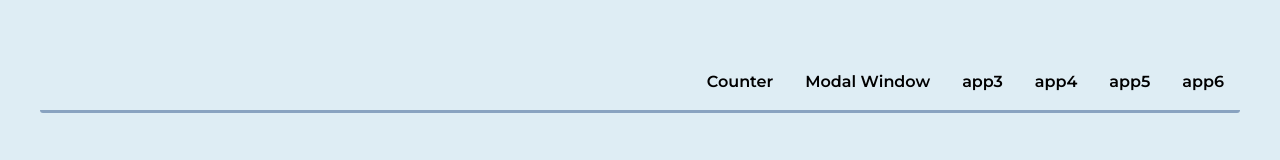
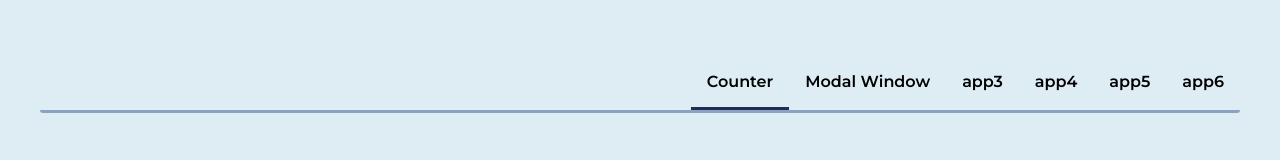
Before and after one commit to valeevaDiana/Six-projects, a React (Vite) app: page / in a window 1280 px wide. Shown: the top 160 px of the page. Built offline with nearby package versions, Linux system fonts and the light colour scheme.

Commit message:
add underline to menu

```diff
--- a/src/App.css
+++ b/src/App.css
@@ -28,13 +28,17 @@
 .navigation li {
   padding: 1rem 1rem;
   cursor: pointer;
-  transition: all 0.5s ease;
+  transition: all 0.3s ease;
   border-bottom: 3px solid transparent;
 }
 
 .navigation li:hover {
   border-bottom: 3px solid rgb(34, 45, 86);
   transform: scale(1.1);
+}
+
+.navigation li.active {
+  border-bottom: 3px solid rgb(34, 45, 86);
 }
 
 h1 {
@@ -55,7 +59,7 @@ button {
   padding: 10px 10px;
   border-radius: 8px;
   box-shadow: 2px 2px black;
-  transition: all 0.5s ease;
+  transition: all 0.3s ease;
   cursor: pointer;
 }
 
--- a/src/App.jsx
+++ b/src/App.jsx
@@ -5,6 +5,13 @@ import ModalWindow from "./Apps/ModalWindow";
 
 function App() {
   const [currentApp, setCurrentApp] = useState('1');
+  const [activeItem, setActiveItem] = useState('1');
+
+  const handleItemClick = (appName) => {
+    setCurrentApp(appName);
+    setActiveItem(appName);
+  };
+
 
   const renderApp = () => {
     switch (currentApp) {
@@ -23,12 +30,12 @@ function App() {
     <div>
       <header>
         <ul className='navigation'>
-          <li onClick={() => setCurrentApp('1')}>Counter</li>
-          <li onClick={() => setCurrentApp('2')}>Modal Window</li>
-          <li onClick={() => setCurrentApp('3')}>app3</li>
-          <li onClick={() => setCurrentApp('4')}>app4</li>
-          <li onClick={() => setCurrentApp('5')}>app5</li>
-          <li onClick={() => setCurrentApp('6')}>app6</li>
+          <li className={activeItem === '1' ? 'active' : ''} onClick={() => handleItemClick('1')}>Counter</li>
+          <li className={activeItem === '2' ? 'active' : ''} onClick={() => handleItemClick('2')}>Modal Window</li>
+          <li className={activeItem === '3' ? 'active' : ''} onClick={() => handleItemClick('3')}>app3</li>
+          <li className={activeItem === '4' ? 'active' : ''} onClick={() => handleItemClick('4')}>app4</li>
+          <li className={activeItem === '5' ? 'active' : ''} onClick={() => handleItemClick('5')}>app5</li>
+          <li className={activeItem === '6' ? 'active' : ''} onClick={() => handleItemClick('6')}>app6</li>
         </ul>
       </header>
       <main>{renderApp()} </main>
```
